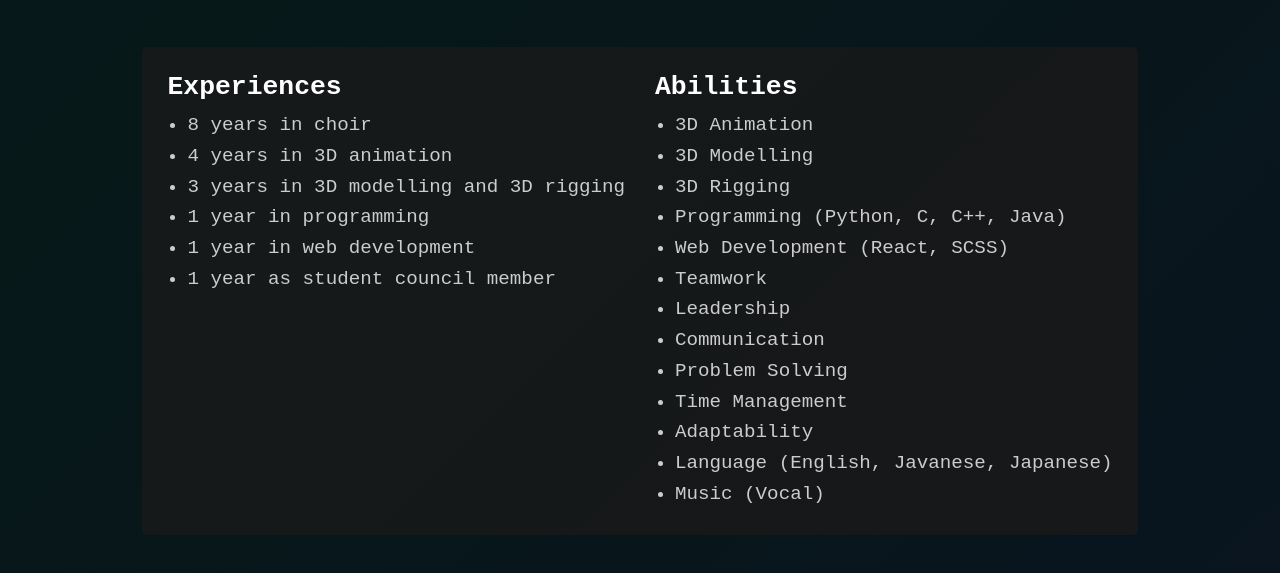
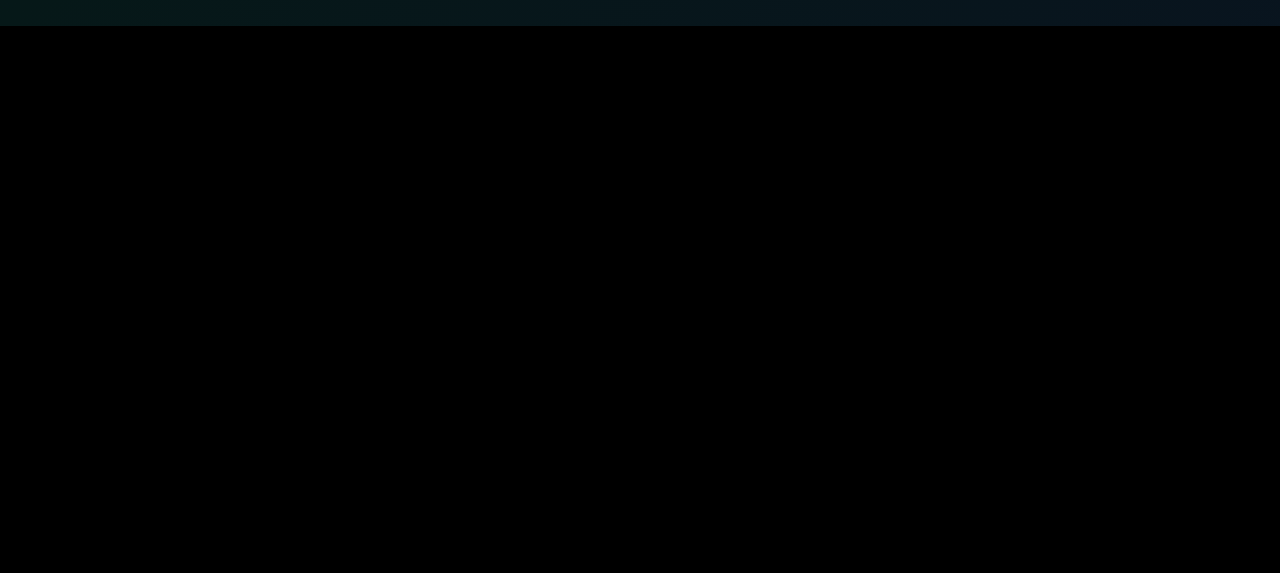
Before and after one commit to LurckeA/LurckeA.github.io, a React (Vite) app: page / in a window 1280 px wide. Shown: the part 879-1452 px from the top of the page. After the commit the page ends 905 px from the top, so only its background shows below. Built offline with nearby package versions, Linux system fonts and the light colour scheme; grey boxes are pictures that could not be loaded; the HTML template or start-up script is replaced by a standard one.

Commit message:
Updated unnecessary stuff.

```diff
--- a/index.html
+++ b/index.html
@@ -2,7 +2,7 @@
 <html lang="en">
   <head>
     <meta charset="UTF-8" />
-    <link rel="icon" type="image/svg+xml" href="./assets/round-hat.svg" />
+    <link rel="icon" type="image/svg+xml" href="./src/assets/round-hat.svg" />
     <meta name="viewport" content="width=device-width, initial-scale=1.0" />
     <title>Arialize</title>
   </head>
--- a/src/App.tsx
+++ b/src/App.tsx
@@ -79,7 +79,8 @@ export default function App() {
         <div className='about'>
           <h3>About Me</h3>
           <p>
-            3D animator and programmer. Passionate about 3D animation, programming, web and app development. Strong background in 3D animation and modelling, with experience in programming languages. Love to build, create, and learn.
+            Ex 3D animator/modeller. <br />
+            Currently a web developer, programmer, and trusted warranty voider. <br />
           </p>
         </div>
         <div className="experience">
@@ -99,41 +100,6 @@ export default function App() {
               </div>
             ))}
           </div>
-
-          {/* Text Sections */}
-          <div className="text-container">
-            {/* ... Experience List ... */}
-            <div className="text-experience">
-              <h3>Experiences</h3>
-              <ul>
-                <li>8 years in choir</li>
-                <li>4 years in 3D animation</li>
-                <li>3 years in 3D modelling and 3D rigging</li>
-                <li>1 year in programming</li>
-                <li>1 year in web development</li>
-                <li>1 year as student council member</li>
-              </ul>
-            </div>
-            {/* ... Abilities List ... */}
-            <div className="text-abilities">
-              <h3>Abilities</h3>
-              <ul>
-                <li>3D Animation</li>
-                <li>3D Modelling</li>
-                <li>3D Rigging</li>
-                <li>Programming (Python, C, C++, Java)</li>
-                <li>Web Development (React, SCSS)</li>
-                <li>Teamwork</li>
-                <li>Leadership</li>
-                <li>Communication</li>
-                <li>Problem Solving</li>
-                <li>Time Management</li>
-                <li>Adaptability</li>
-                <li>Language (English, Javanese, Japanese)</li>
-                <li>Music (Vocal)</li>
-              </ul>
-            </div>
-          </div>
         </div>
       </div>
     </div>
--- a/src/main.scss
+++ b/src/main.scss
@@ -48,8 +48,6 @@ body {
 }
 
 .container {
-  opacity: 1;
-  transition: none;
   width: 100%;
   max-width: 1200px;
   padding: 20px;
@@ -152,17 +150,6 @@ h2 {
         font-size: 0.75em; white-space: nowrap; z-index: 5;
       }
     }
-  }
-
-  /* Text Columns Container */
-  .text-container {
-    display: flex; justify-content: space-between; align-items: flex-start; width: 100%;
-    gap: 25px; background-color: rgba(26, 26, 26, 0.8); border-radius: 5px; padding: 20px;
-    .text-experience, .text-abilities {
-      flex: 1; text-align: left; padding: 0; background-color: transparent; border-radius: 0;
-      h3 { font-size: 1em; text-align: left; margin-bottom: 8px; color: white; }
-    }
-    ul { padding-left: 20px; margin: 0; font-size: 0.75em; line-height: 1.6; color: #cccccc; }
   }
 }
 
@@ -273,11 +260,6 @@ h2 {
          .tooltip-text.code-tooltip { bottom: -22px; font-size: 0.65em; padding: 3px 6px; white-space: nowrap; }
        }
     }
-    .text-container {
-        flex-direction: column; gap: 15px; align-items: center;
-        width: 100%; padding: 15px; margin: 0 5px; max-width: 95%;
-    }
-    .text-experience, .text-abilities { width: 100%; padding: 0; h3 { font-size: 0.9em; } ul { font-size: 0.7em; line-height: 1.5; } }
   }
 }
 
@@ -308,7 +290,5 @@ h2 {
              .tooltip-text.code-tooltip { bottom: -20px; font-size: 0.4em; padding: 2px 5px; white-space: nowrap; }
            }
         }
-         .text-container { padding: 12px; gap: 12px; margin: 0; max-width: 100%; }
-         .text-experience, .text-abilities { padding: 0; h3 { font-size: 0.8em; } ul { font-size: 0.65em; } }
     }
 }
```
Also changed, not shown: 1 other file (tests, documents, lock files or other folders).
